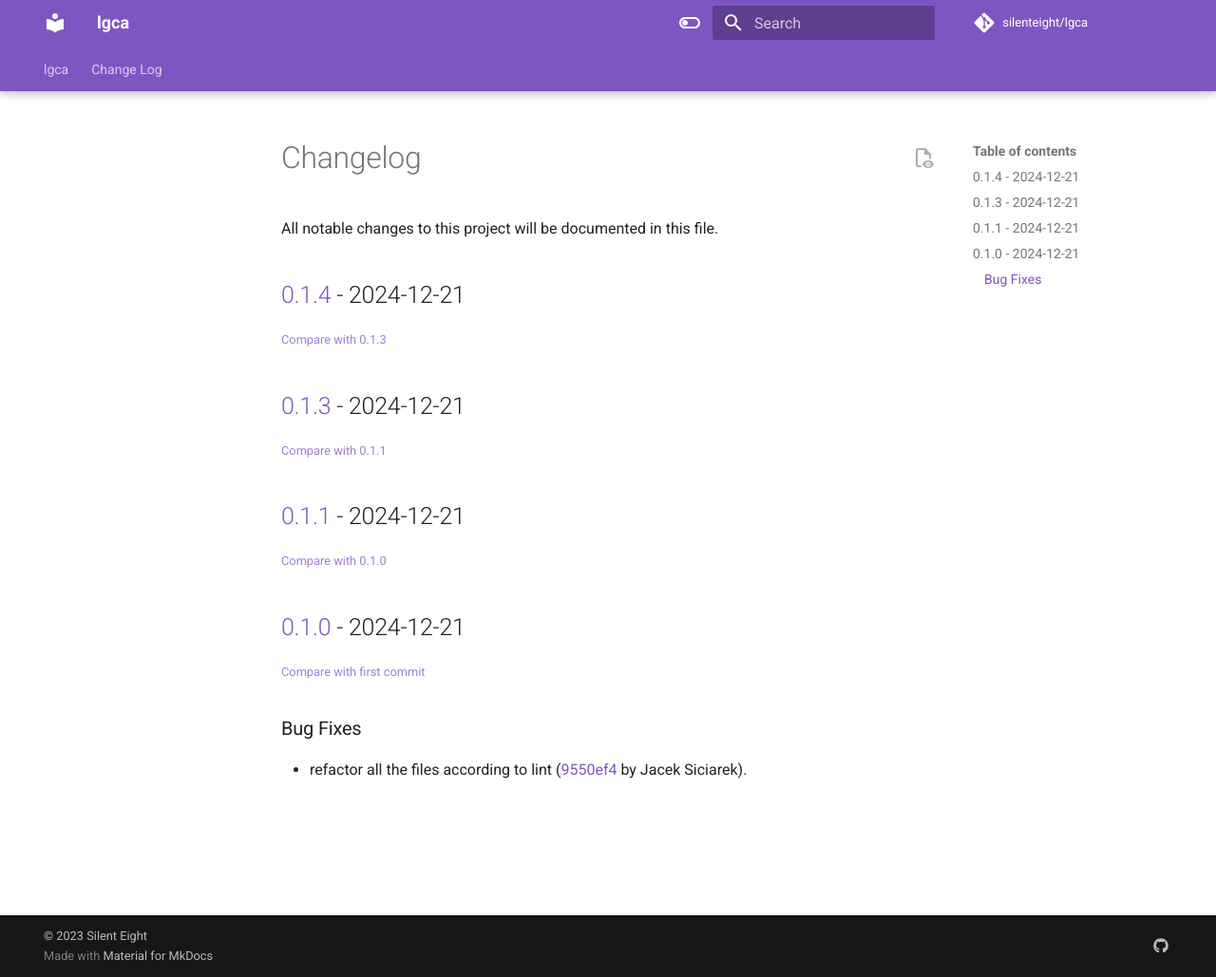
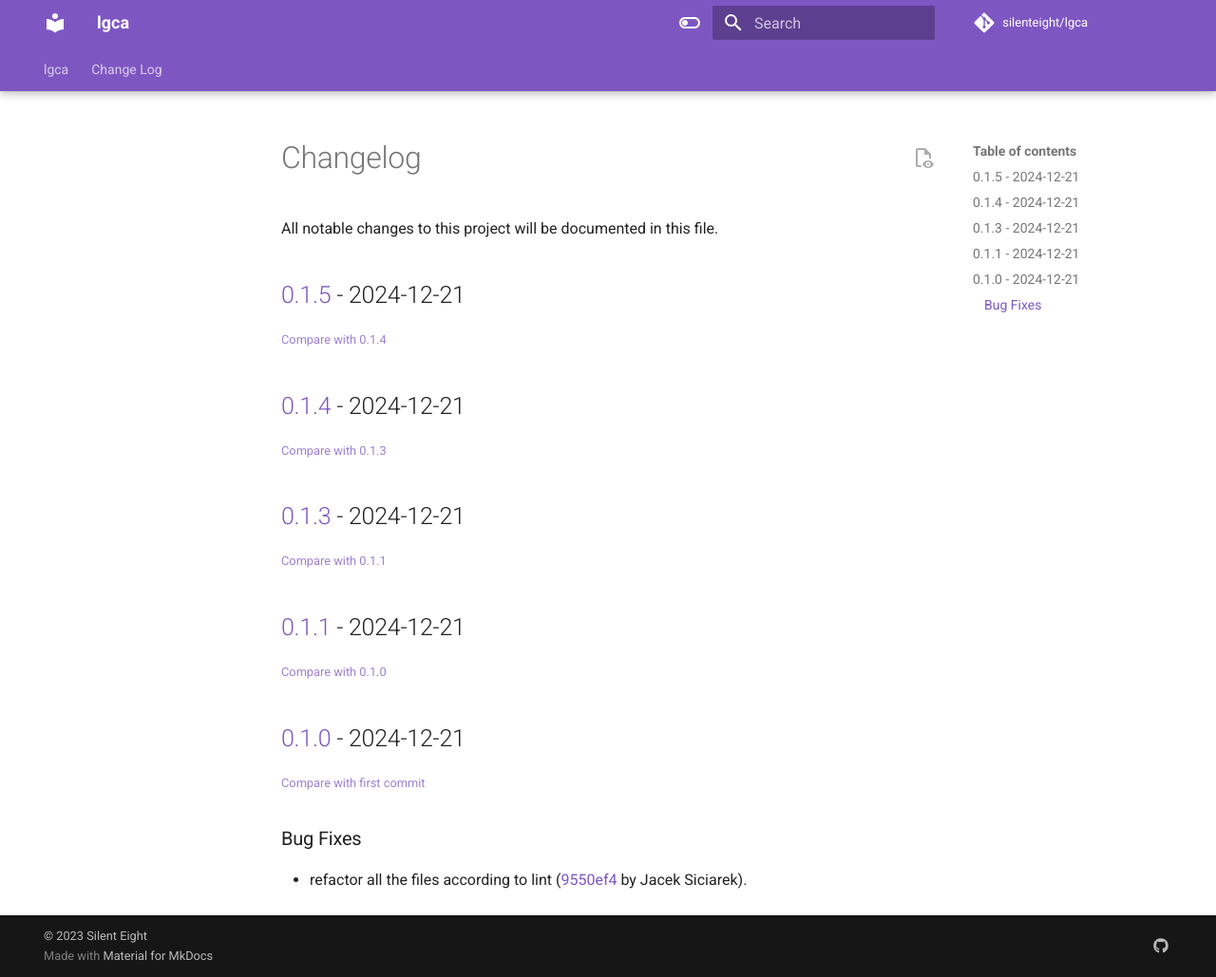
Before and after one commit to siciarek/lgca, an MkDocs documentation site: the page built from docs/changelog.md, in a window 1280 px wide and 1029 px high. Shown: the whole window at 95% size. Built offline with MkDocs 1.6.1 and Material for MkDocs 9.7.7, drawn with Linux system fonts in a browser that asks for light colours; comment, search, counter and statistics services are not loaded.

Commit message:
docs: update changelog

```diff
--- a/docs/changelog.md
+++ b/docs/changelog.md
@@ -3,6 +3,10 @@
 All notable changes to this project will be documented in this file.
 
 <!-- insertion marker -->
+## [0.1.5](https://github.com/siciarek/lgca/tags/0.1.5) - 2024-12-21
+
+<small>[Compare with 0.1.4](https://github.com/siciarek/lgca/compare/0.1.4...0.1.5)</small>
+
 ## [0.1.4](https://github.com/siciarek/lgca/tags/0.1.4) - 2024-12-21
 
 <small>[Compare with 0.1.3](https://github.com/siciarek/lgca/compare/0.1.3...0.1.4)</small>
```
